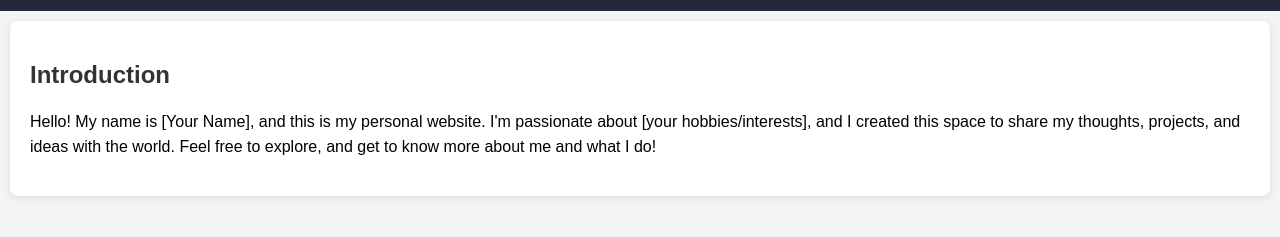
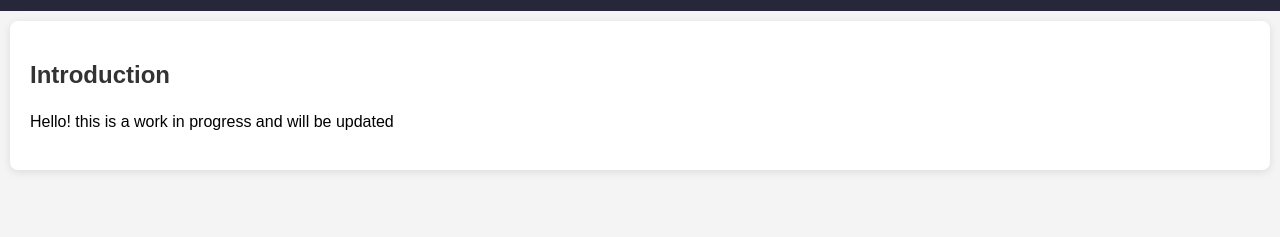
Before and after one commit to LindeqBrian/LindeqBrian.github.io, a plain HTML site: page index.html in a window 1280 px wide. Shown: the part 89-326 px from the top of the page. Drawn offline with Linux system fonts and the light colour scheme.

Commit message:
Update index.html

```diff
--- a/index.html
+++ b/index.html
@@ -41,7 +41,7 @@
 
 <section>
     <h1>Introduction</h1>
-    <p>Hello! My name is [Your Name], and this is my personal website. I'm passionate about [your hobbies/interests], and I created this space to share my thoughts, projects, and ideas with the world. Feel free to explore, and get to know more about me and what I do!</p>
+    <p>Hello! this is a work in progress and will be updated</p>
 </section>
 
 </body>
```
